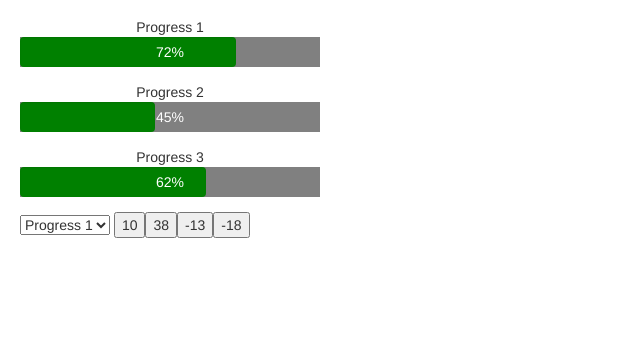
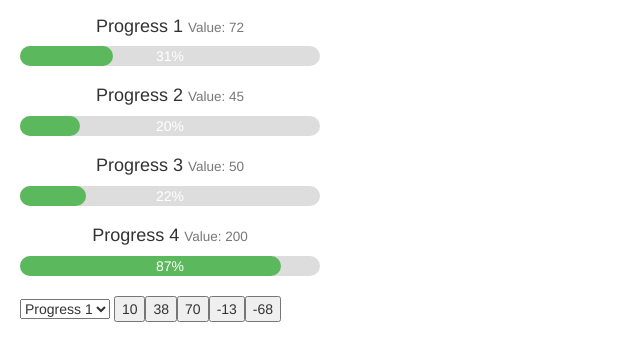
Before and after one commit to zitinghan/Front-End-Assignment---Progress-Bars, a website: page index.html in a window 1280 px wide. Both pictures are taken after a click on the button "10". Shown: the part 63-424 px from the top of the page, without its empty margins (0-640 px from the left). Drawn offline with nearby package versions, Linux system fonts and the light colour scheme; some packages are replaced by stand-ins of ours; files that its build step writes are made by us from their sources.

Commit message:
animate bug

```diff
--- a/app/Common/Services/Global.services.js
+++ /dev/null
@@ -1,16 +0,0 @@
-// Global script & template
-'use strict';
-
-angular.module('app.globalVar', [])
-
-//
-.factory('globalVar', function() {
-    var IP_ADDRESS = '123';
-
-    return {
-        getIPAddress: function() {
-            return IP_ADDRESS;
-        },
-
-    }
-});
--- a/app/Main/Main.html
+++ b/app/Main/Main.html
@@ -10,6 +10,7 @@ Element: <isolate-scope-with-controller datasource="customers" add="addCustomer(
     currentstate='bar'
     limit='endPoint.limit'
     progress-index='$index'
+    id="progress_{{$index}}"
   >
   </loading-bar>
 
--- a/app/Main/Main.js
+++ b/app/Main/Main.js
@@ -9,13 +9,16 @@ app.controller('MainCtrl', ['$scope', function($scope){
     "buttons": [ // control button, edit here to add, remove or change control
         10,
         38,
+        70,
         -13,
         -18
+        -50
     ],
     "bars": [ //total progress bar, add, remove progress bar or change init progress
         62,
         45,
-        62
+        50,
+        200
     ],
     "limit": 230 //limit to reach 100%
   };
@@ -26,36 +29,69 @@ app.controller('MainCtrl', ['$scope', function($scope){
 
       var barSelected = $scope.progressBarSelected;
       var currentBarsProgress = $scope.endPoint.bars[barSelected];
-      console.log(barSelected,currentBarsProgress, value);
+
+      var afterClickValue = currentBarsProgress+value;
+      if(afterClickValue < 0){ // make sure no negative
+        $scope.endPoint.bars[barSelected] = 0;
+      }else{
         $scope.endPoint.bars[barSelected] = currentBarsProgress+value;
       }
+
     }
+  }
+
+
+
 
 }]);
 
 //Progress bar directive
 app.directive('loadingBar', function () {
 
-    var controller = ['$scope', function ($scope) {
-      console.log($scope);
-      $scope.progress = {
+  function link(scope, element, attrs){
+    scope.progress = {
+      state: convertPercentageFromLimit(scope.currentstate),
+      convertPercentageFromLimit: function(progress){ //change depends on limit to 100%
+        var limit = scope.limit;
+        var eachPercentage = limit/100;
+        return Math.round(progress/eachPercentage);
+      }
+    }
+
+    scope.$watch('currentstate', function(newVal, oldVal){
+      if(newVal!=oldVal){
+        animationMove(scope.progressIndex, scope.progress.convertPercentageFromLimit(oldVal), scope.progress.convertPercentageFromLimit(newVal))
+      }
+    });
+
+    function convertPercentageFromLimit(progress){
+      var limit = scope.limit;
+      var eachPercentage = limit/100;
+      return Math.round(progress/eachPercentage);
+    }
+
+    function animationMove(progressBarID, fromValue, toValue) {
+      var element = document.getElementById("progress_"+progressBarID).getElementsByClassName("progressBackground");
+      var state = fromValue;
+      var interval = setInterval(move, 10);
+
+      function move() {
+        if (state == toValue) {
+          clearInterval(interval);
+        }else if(toValue > fromValue) {
+          state++;
+          scope.progress.state++;
+          element[0].style.width = state + '%';
+        }else if(toValue < fromValue){
+          state--;
+          scope.progress.state--;
+          element[0].style.width = state + '%';
+        }
+      }
+    }
 
   }
 
-      function convertPercentageFromLimit(){
-        var limit = $scope.limit;
-
-      }
-          /*function init() {
-              $log.debug('init');
-          }
-
-          init();
-
-          $scope.addItem = function () {
-            $log.debug('addItem', globalVar.getIPAddress());
-          };*/
-    }]
 
 
   return {
@@ -65,7 +101,7 @@ app.directive('loadingBar', function () {
         limit: '=',
         progressIndex: '='
       },
-        controller: controller,
-        templateUrl: 'app/Main/progressTemplate.html'
+      templateUrl: 'app/Main/progressTemplate.html',
+      link: link
   };
 });
--- a/app/Main/Main.scss
+++ b/app/Main/Main.scss
@@ -15,12 +15,19 @@
   }
 
   .prograssBar {
-    background-color: grey;
+    background-color: #dddddd;
+    border-radius:25px;
 
-    .progress {
-      width: 1%;
-      height: 30px;
-      background-color: green;
+    .progressBackground {
+      height: 20px;
+      background-color: #5cb85c;
+      border-radius:25px;
+    }
+
+    .redBar{
+      background-color: red!important;
+      overflow: hidden;
+      max-width:100%!important
     }
 
   }
@@ -29,7 +36,7 @@
     position: relative;
     display: block;
     color:#fff;
-    margin-top:-45px;
+    margin-top:-20px;
     text-align:center;
   }
 }
--- a/app/Main/progressTemplate.html
+++ b/app/Main/progressTemplate.html
@@ -1,10 +1,16 @@
 <div class="progressWrapper">
-  <div class="progressBarTitle">Progress {{progressIndex+1}}</div>
+  <h4 class="progressBarTitle">
+    Progress {{progressIndex+1}}
+    <small>Value: {{currentstate}}</small>
+  </h4>
   <div class="prograssBar">
-    <div class="progress"
-        style="width: {{currentstate}}%"
+    <div class="progressBackground"
+        style="width: {{progress.state}}%"
+        ng-class='{"redBar": progress.convertPercentageFromLimit(currentstate)>100}'
     >
     </div>
   </div>
-  <div class="progressText">{{currentstate}}%</div>
+  <div class="progressText">
+    {{progress.convertPercentageFromLimit(currentstate)}}%
+  </div>
 </div>
--- a/app/app.js
+++ b/app/app.js
@@ -3,7 +3,6 @@
 
 var app = angular.module('app', [
     'ngRoute',
-    'app.globalVar',
     'app.Main',
 ])
 .config(['$routeProvider', '$httpProvider', function ($routeProvider, $httpProvider) {
--- a/bower.json
+++ b/bower.json
@@ -2,15 +2,15 @@
   "name": "Angular Boilerplate",
   "version": "0.0.1",
   "authors": [
-    "kdchang <kd.chang@deltaww.com>"
+    "ziting.han"
   ],
-  "description": "Description goes here",
+  "description": "Angular boilerplate",
   "main": "app/app.js",
   "keywords": [
     "angularjs"
   ],
   "license": "MIT",
-  "homepage": "http://10.120.136.55/ironman/angular-boilerplate",
+  "homepage": "",
   "private": false,
   "ignore": [
     "**/.*",
--- a/package.json
+++ b/package.json
@@ -29,12 +29,12 @@
   },
   "repository": {
     "type": "git",
-    "url": "http://10.120.136.55/ironman/angular-boilerplate"
+    "url": ""
   },
   "keywords": [
     "angular",
     "boilerplate"
   ],
-  "author": "kdchang",
+  "author": "ziting",
   "license": "MIT"
 }
```
Lines whose indentation alone changed are shown as unchanged.
